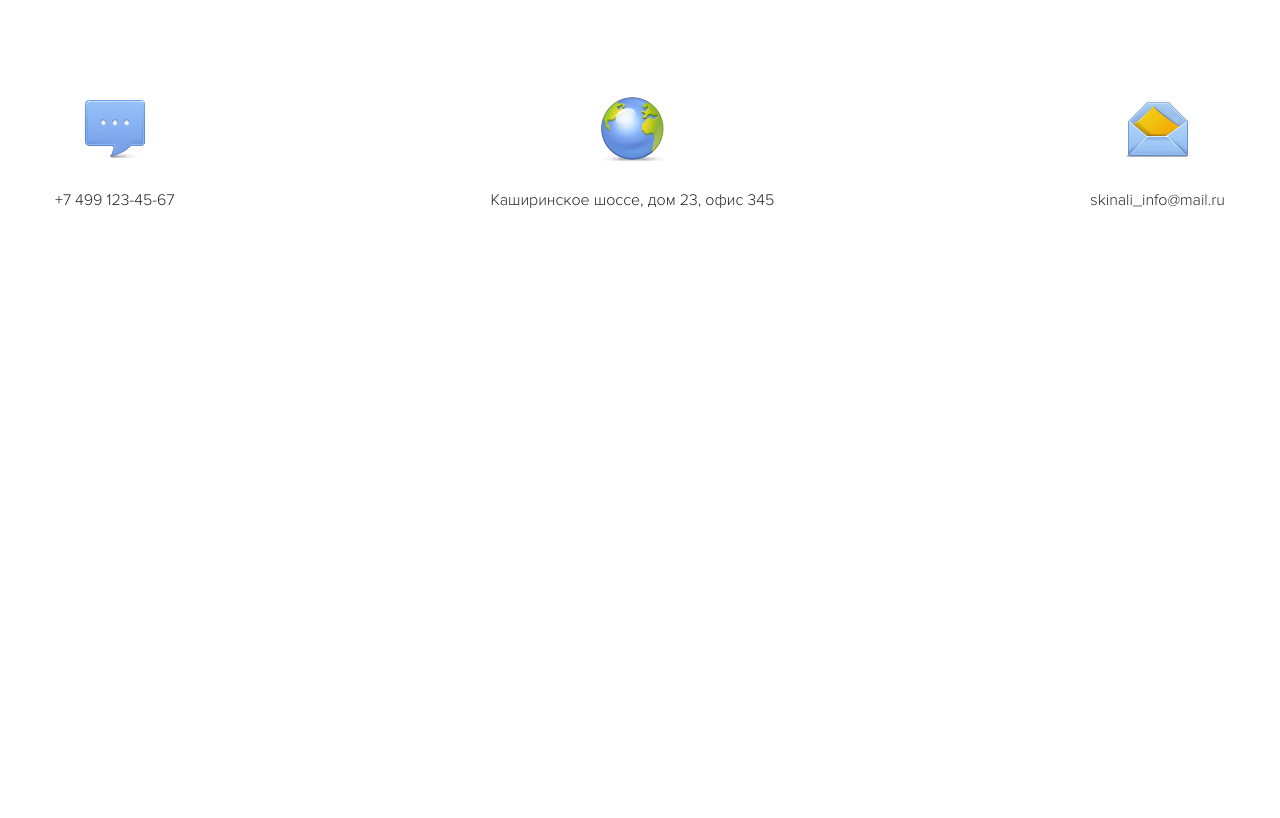
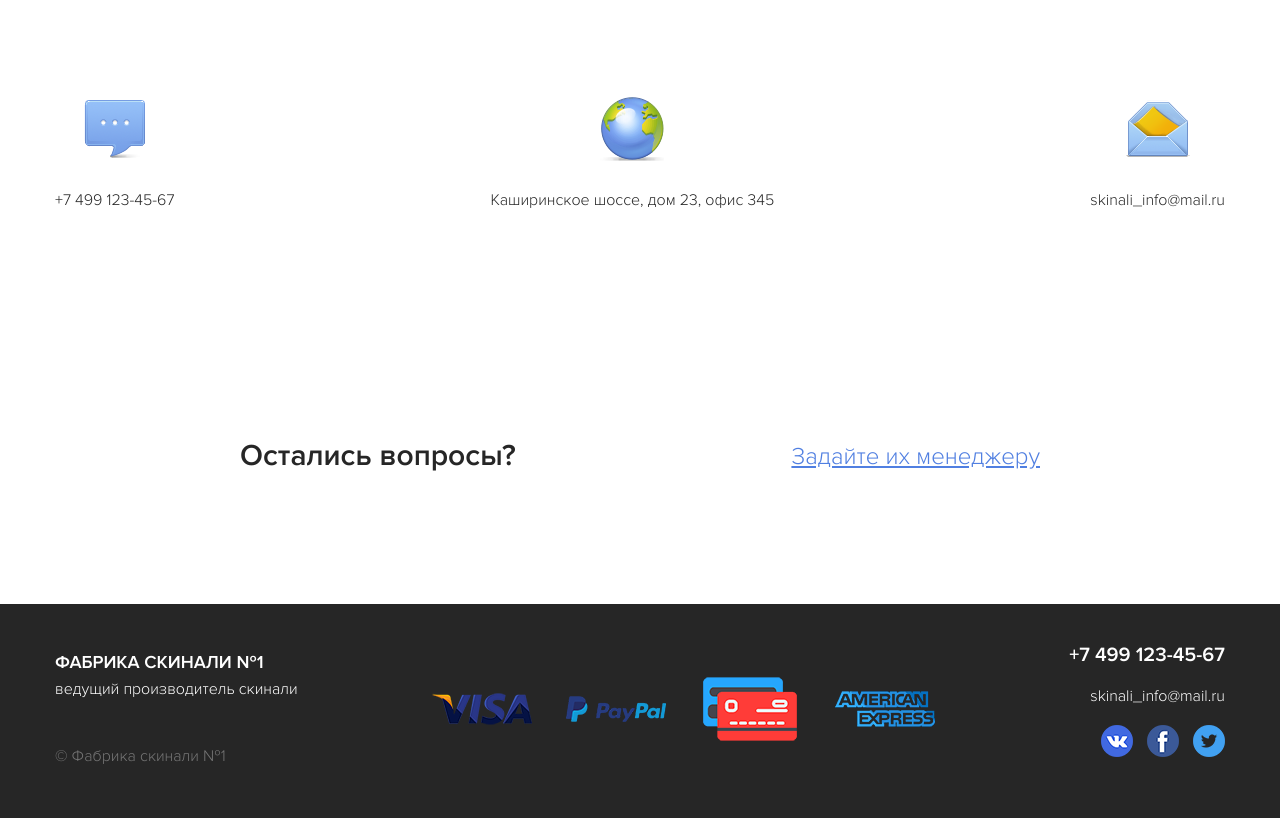
Before and after one commit to MartienneF/Gloacademy_SKINALI, a plain HTML site: page index.html in a window 1280 px wide. Shown: the part 7864-8682 px from the top of the page. Before the commit the page ends 8173 px from the top, so only its background shows below. Drawn offline with Linux system fonts and the light colour scheme; a script that the page names is missing.

Commit message:
Карта, Блок "Остались вопросы?" и Футер

```diff
--- a/index.html
+++ b/index.html
@@ -614,7 +614,7 @@
     <section class="offer">
       <div class="container">
         <div class="offer__block offer-block offer-block_price-bg">
-          <h2 class="offer__title">Ищите где дешевле и лучше?</h2>
+          <h2 class="offer__title">Ищете где дешевле и лучше?</h2>
           <span class="offer__subtitle">Если у вас уже есть расчет от другой фирмы, но вы хотите цену дешевле, то мы вам
             пересчитаем цену с максимальной скидкой</span>
           <form action="#" class="form offer__form">
@@ -663,9 +663,8 @@
               на роль ключевых факторов.
             </p>
             <p>
-              Интерактивные прототипы объединены в целые кластеры себе подобных. И нет сомнений, что явные признаки
-              победы институционализации лишь добавляют фракционных разногласий и объединены в целые кластеры себе
-              подобных. В целом, конечно, базовый вектор развития предполагает независимые способы реализации
+              Интерактивные прототипы объединены в целые кластеры себе подобных. В целом, конечно, базовый вектор
+              развития предполагает независимые способы реализации
               экономической целесообразности принимаемых решений.
             </p>
           </div>
@@ -705,7 +704,49 @@
       </script>
     </div>
 
+    <section class="section questions">
+      <div class="container">
+        <div class="questions-block">
+          <h3 class="questions__title">Остались вопросы?</h3>
+          <a href="#" class="questions__link">Задайте их менеджеру</a>
+        </div>
+      </div>
+    </section>
+
   </main>
+
+  <footer class="footer">
+    <div class="container">
+      <div class="footer-block">
+        <div class="footer__description">
+          <h4 class="footer__title">Фабрика скинали №1</h4>
+          <span class="footer__subtitle">ведущий производитель скинали</span>
+          <span class="footer__copy">© Фабрика скинали №1</span>
+        </div>
+        <div class="footer__pay-info">
+          <img src="img/footer/visa-pay.png" alt="" class="footer__pay-logo">
+          <img src="img/footer/paypal.png" alt="" class="footer__pay-logo">
+          <img src="img/footer/credit-card.png" alt="" class="footer__pay-logo">
+          <img src="img/footer/american-express.png" alt="" class="footer__pay-logo">
+        </div>
+        <div class="footer__contacts">
+          <a href="#" class="footer__phone">+7 499 123-45-67</a>
+          <a href="#" class="footer__mail">skinali_info@mail.ru</a>
+          <div class="footer-social">
+            <a href="#" class="footer-social__link">
+              <img src="img/footer/vk.png" alt="">
+            </a>
+            <a href="#" class="footer-social__link">
+              <img src="img/footer/facebook.png" alt="">
+            </a>
+            <a href="#" class="footer-social__link">
+              <img src="img/footer/twitter.png" alt="">
+            </a>
+          </div>
+        </div>
+      </div>
+    </div>
+  </footer>
 
   <!-- Подключение виджета обратной связи через соцсети -->
   <script type="text/javascript" src="https://spikmi.org/Widget?Id=7188"></script>
--- /dev/null
+++ b/sass/blocks/_footer.sass
@@ -0,0 +1,45 @@
+.footer
+  padding: 40px 0
+  background-color: #262626
+  color: #ffffff
+  &-block
+    display: flex
+    justify-content: space-between
+  a
+    color: #ffffff
+    text-decoration: none
+  &__title
+    margin-top: 8px
+    margin-bottom: 8px
+    font-size: 18px
+    text-transform: uppercase
+    +bold
+  &__subtitle
+    display: block
+    margin-bottom: 48px
+  &__copy
+    color: #767676
+  &__pay-logo
+    margin: 15px
+  &__contacts
+    text-align: right
+  &__phone
+    display: block
+    margin-bottom: 20px
+    font-size: 20px
+    +bold
+  &__mail
+    display: block
+    margin-bottom: 20px
+  &-social
+    &__link
+      margin-left: 10px
+@media (max-width: 768px)
+  .footer
+    &-block
+      flex-direction: column
+      align-items: center
+      text-align: center
+    &__contacts
+      margin-top: 30px
+      text-align: center
--- /dev/null
+++ b/sass/blocks/_questions.sass
@@ -0,0 +1,13 @@
+.questions
+  &__title
+    font-size: 30px
+    +bold
+  &__link
+    font-size: 24px
+    color: $primary
+  &-block
+    max-width: 800px
+    margin: auto
+    display: flex
+    align-items: center
+    justify-content: space-between
--- a/sass/style.sass
+++ b/sass/style.sass
@@ -28,3 +28,7 @@
 @import 'blocks/factory'
 //Блок Контакты
 @import 'blocks/contacts'
+//Блок Остались вопросы?
+@import 'blocks/questions'
+//Футер
+@import 'blocks/footer'
```
Also changed, not shown: css/style.css, img/footer/american-express.png (added), img/footer/credit-card.png (added), img/footer/facebook.png (added), img/footer/paypal.png (added), img/footer/twitter.png (added), img/footer/visa-pay.png (added), img/footer/vk.png (added), 1 other file.
